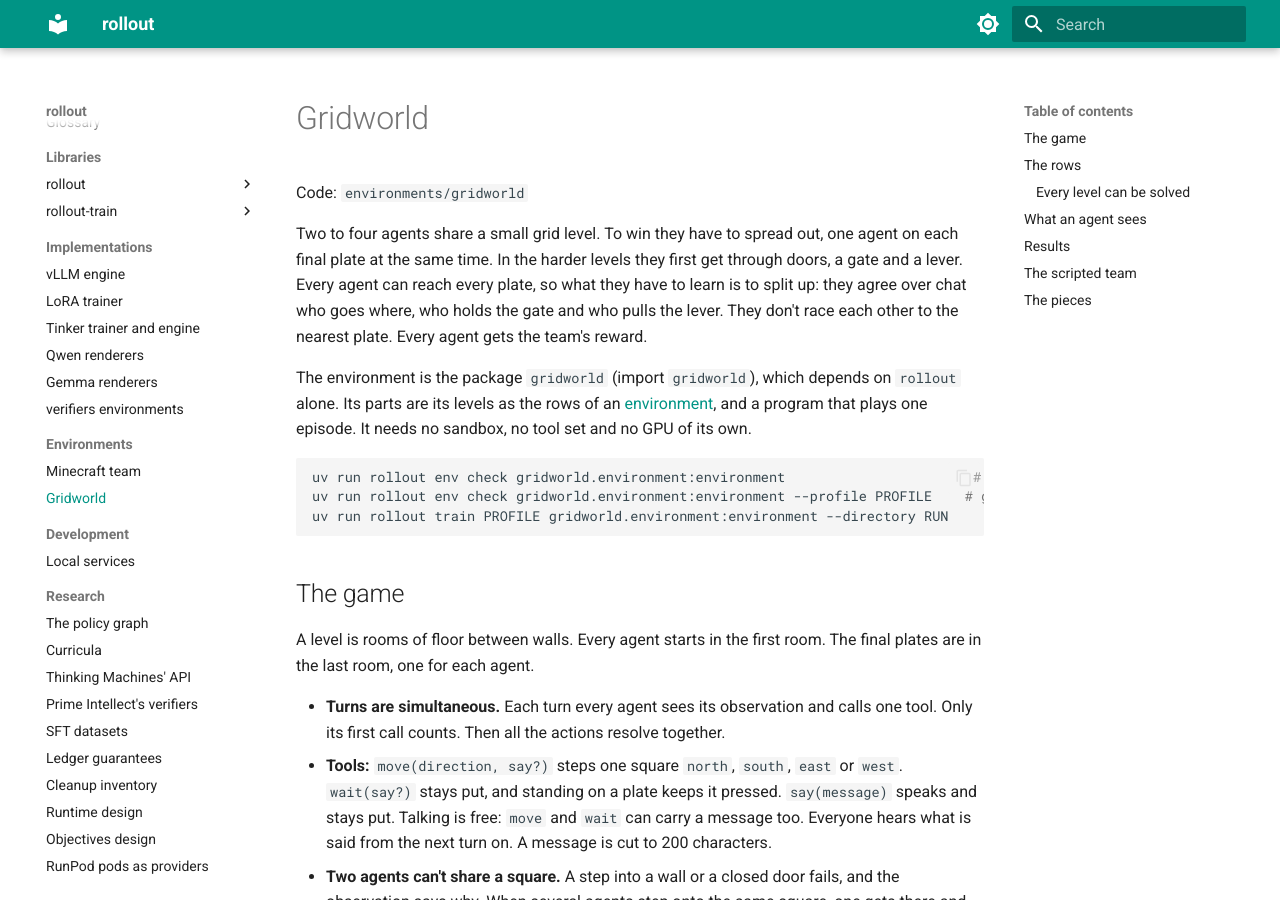
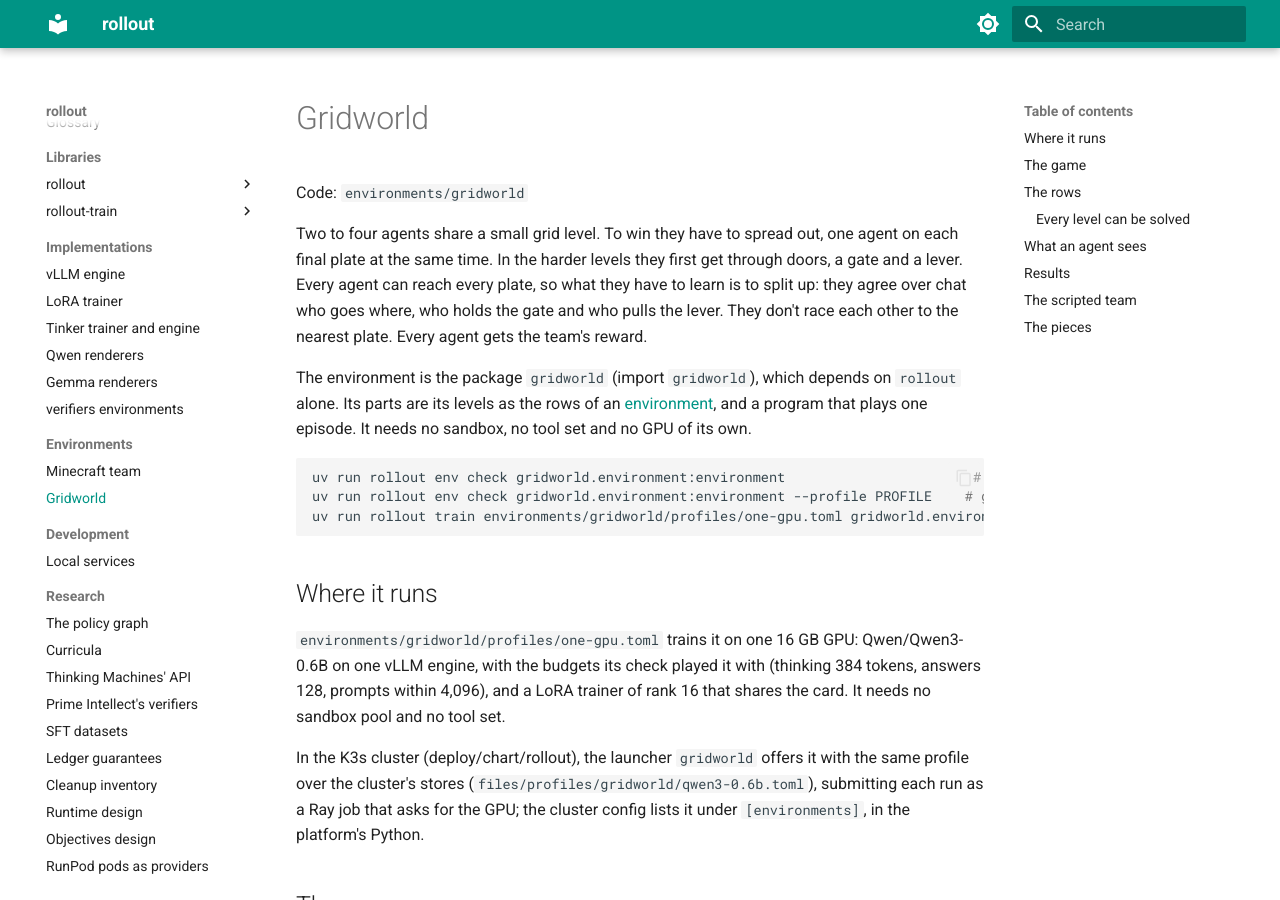
Before and after one commit to by77er/distributed_agents_environments, an MkDocs documentation site: the page built from docs/products/gridworld.md, in a window 1280 px wide and 900 px high. Built offline with MkDocs 1.6.1 and Material for MkDocs 9.7.7, drawn with Linux system fonts in a browser that asks for light colours; some of the changed text lies outside the part shown.

Commit message:
Offer the gridworld from the chart's launchers
A launcher `gridworld` offers gridworld.environment:environment with a profile that fits it: Qwen/Qwen3-0.6B on one
vLLM engine with the budgets its check played it with, and a LoRA trainer sharing the card, without a Minecraft pool.
The same profile for one machine is environments/gridworld/profiles/one-gpu.toml. The cluster config lists the
environment and the model under local-vllm and local-lora.

Co-Authored-By: Claude Opus 5.5 <noreply@anthropic.com>
Claude-Session: https://claude.ai/code/session_01AxRszaiGt82VWkd91J1awf

````diff
--- a/docs/products/gridworld.md
+++ b/docs/products/gridworld.md
@@ -14,8 +14,18 @@ episode. It needs no sandbox, no tool set and no GPU of its own.
 ```bash
 uv run rollout env check gridworld.environment:environment                       # without a model
 uv run rollout env check gridworld.environment:environment --profile PROFILE    # groups played by the profile's model
-uv run rollout train PROFILE gridworld.environment:environment --directory RUN
+uv run rollout train environments/gridworld/profiles/one-gpu.toml gridworld.environment:environment
 ```
+
+## Where it runs
+
+`environments/gridworld/profiles/one-gpu.toml` trains it on one 16 GB GPU: Qwen/Qwen3-0.6B on one vLLM engine, with
+the budgets its check played it with (thinking 384 tokens, answers 128, prompts within 4,096), and a LoRA trainer of
+rank 16 that shares the card. It needs no sandbox pool and no tool set.
+
+In the K3s cluster (deploy/chart/rollout), the launcher `gridworld` offers it with the same profile over the cluster's
+stores (`files/profiles/gridworld/qwen3-0.6b.toml`), submitting each run as a Ray job that asks for the GPU; the
+cluster config lists it under `[environments]`, in the platform's Python.
 
 ## The game
 
@@ -172,4 +182,5 @@ Paths are under `environments/gridworld/`.
 | Episode | `gridworld/episode.py` | The program: a model slot for each agent (`agent-1` to `agent-4`, of which a start uses the first as many as it has agents), all agents sampled at once each turn (`run.gather`), the team's reward to each |
 | Environment | `gridworld/environment.py` | The six rows, a start of one (its parameters and a seed), the eval data `gridworld-eval`, and what its results say |
 | Scripted team | `gridworld/scripted.py` | The policy above, and `ScriptedTeam`, which serves it as a model endpoint |
+| Profile | `profiles/one-gpu.toml` | Qwen/Qwen3-0.6B on one vLLM engine and a LoRA trainer sharing its card ([where it runs](#where-it-runs)) |
 | Tests | `tests/` | Levels (same seed, same level; every level sound; each step needed; the check catches unsound levels), the game (walls, ties, swaps, doors, gates, levers, chat, winning, the budget), observations from each agent's side, replies read as actions, whole episodes through the runner, and `rollout env check` |
````
Also changed, not shown: deploy/k3s/README.md (+1 -1 lines), 5 other files.
